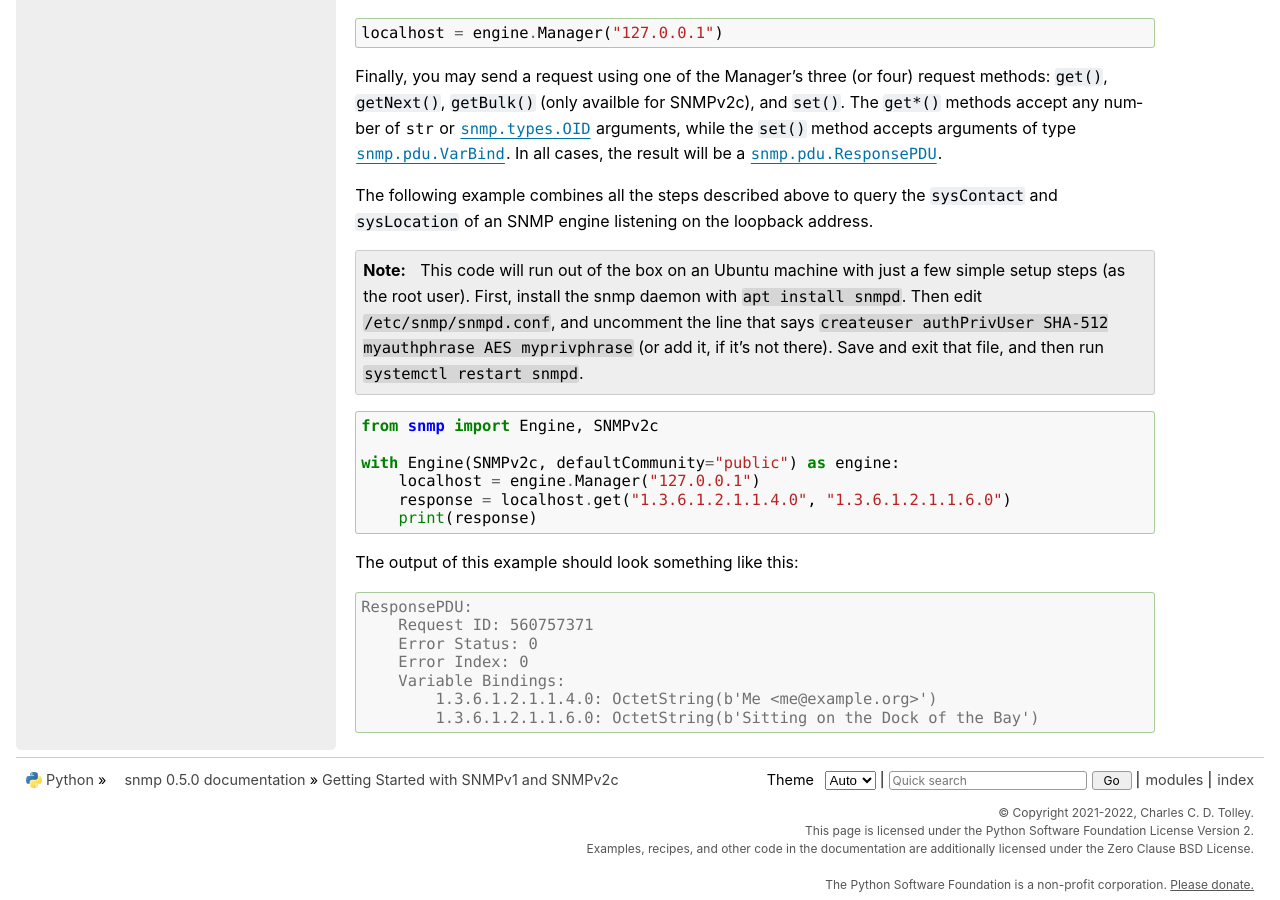
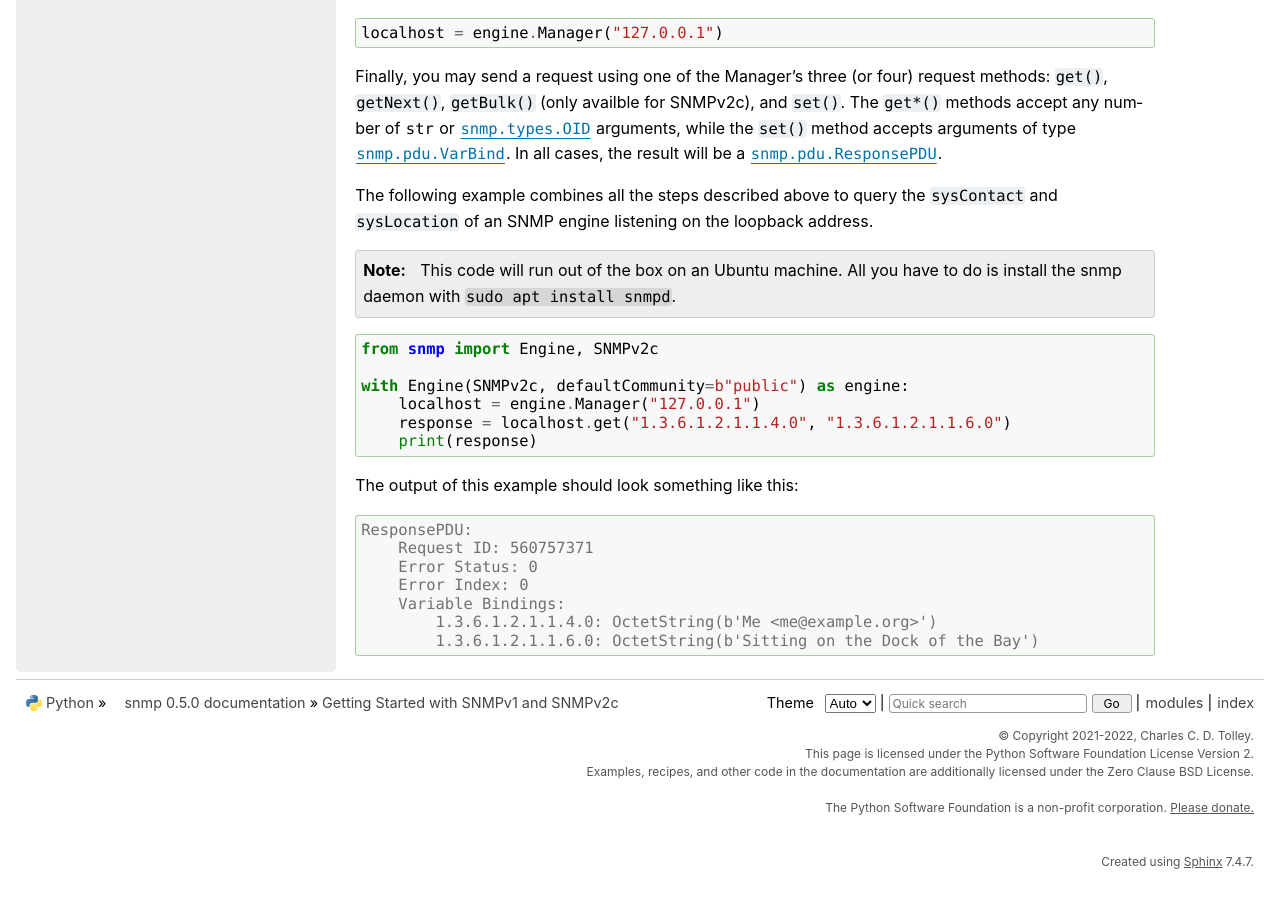
Before and after one commit to charlestolley/python-snmp, a Sphinx documentation site: the page built from docs/source/getting_started_legacy.rst, in a window 1280 px wide and 900 px high, scrolled down 721 px. Built offline with Sphinx 7.4.7, drawn with Linux system fonts in a browser that asks for light colours.

Commit message:
Revise Getting Started documents

```diff
--- a/docs/source/getting_started_legacy.rst
+++ b/docs/source/getting_started_legacy.rst
@@ -51,18 +51,14 @@ address.
 
 .. note::
 
-   This code will run out of the box on an Ubuntu machine with just a few simple
-   setup steps (as the root user). First, install the snmp daemon with ``apt
-   install snmpd``. Then edit ``/etc/snmp/snmpd.conf``, and uncomment the line
-   that says ``createuser authPrivUser SHA-512 myauthphrase AES myprivphrase``
-   (or add it, if it's not there). Save and exit that file, and then run
-   ``systemctl restart snmpd``.
+   This code will run out of the box on an Ubuntu machine. All you have to do is
+   install the snmp daemon with ``sudo apt install snmpd``.
 
 .. code-block:: python
 
    from snmp import Engine, SNMPv2c
 
-   with Engine(SNMPv2c, defaultCommunity="public") as engine:
+   with Engine(SNMPv2c, defaultCommunity=b"public") as engine:
        localhost = engine.Manager("127.0.0.1")
        response = localhost.get("1.3.6.1.2.1.1.4.0", "1.3.6.1.2.1.1.6.0")
        print(response)
```
Also changed, not shown: docs/source/getting_started.rst (+4 -5 lines).
